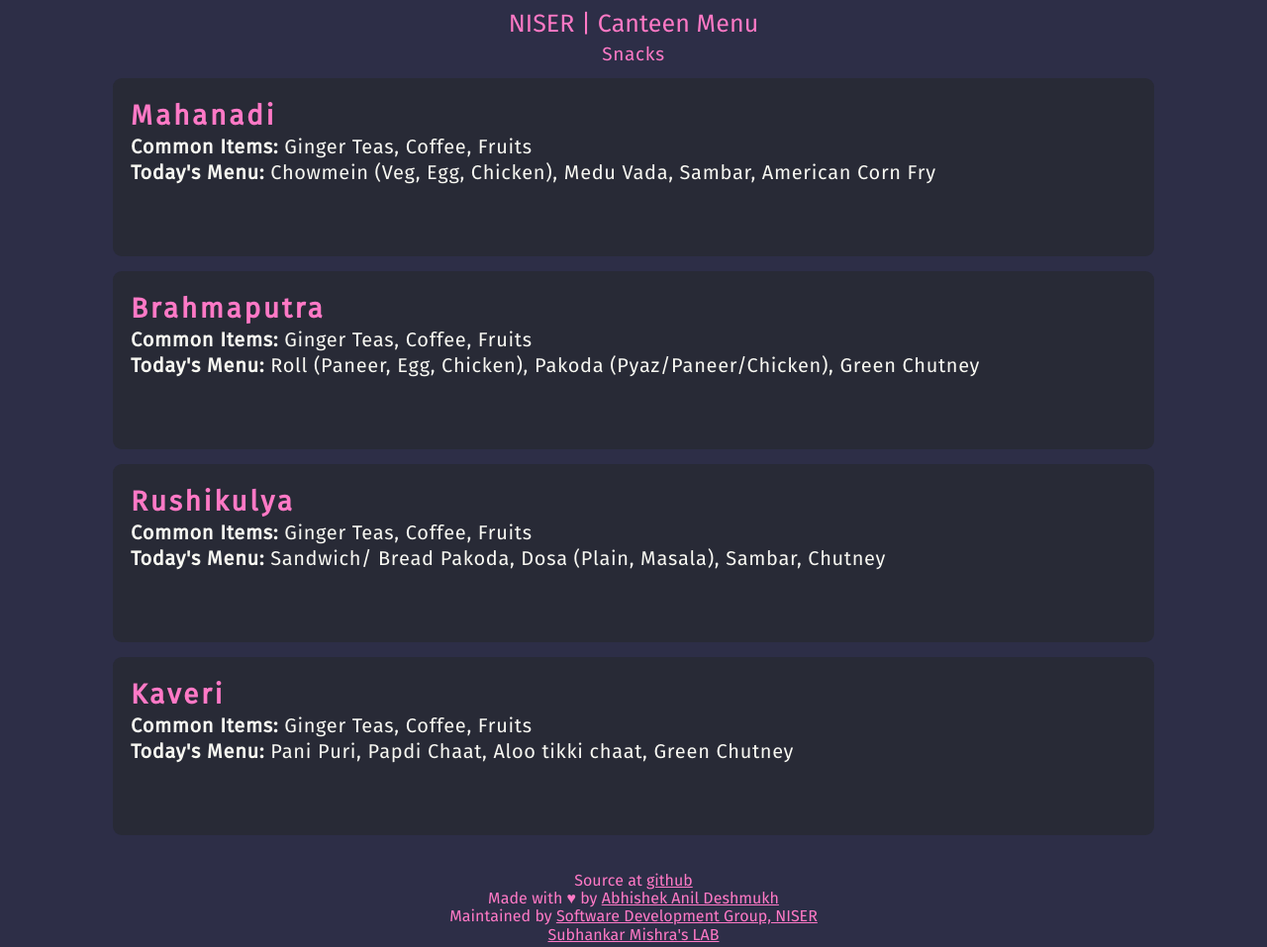
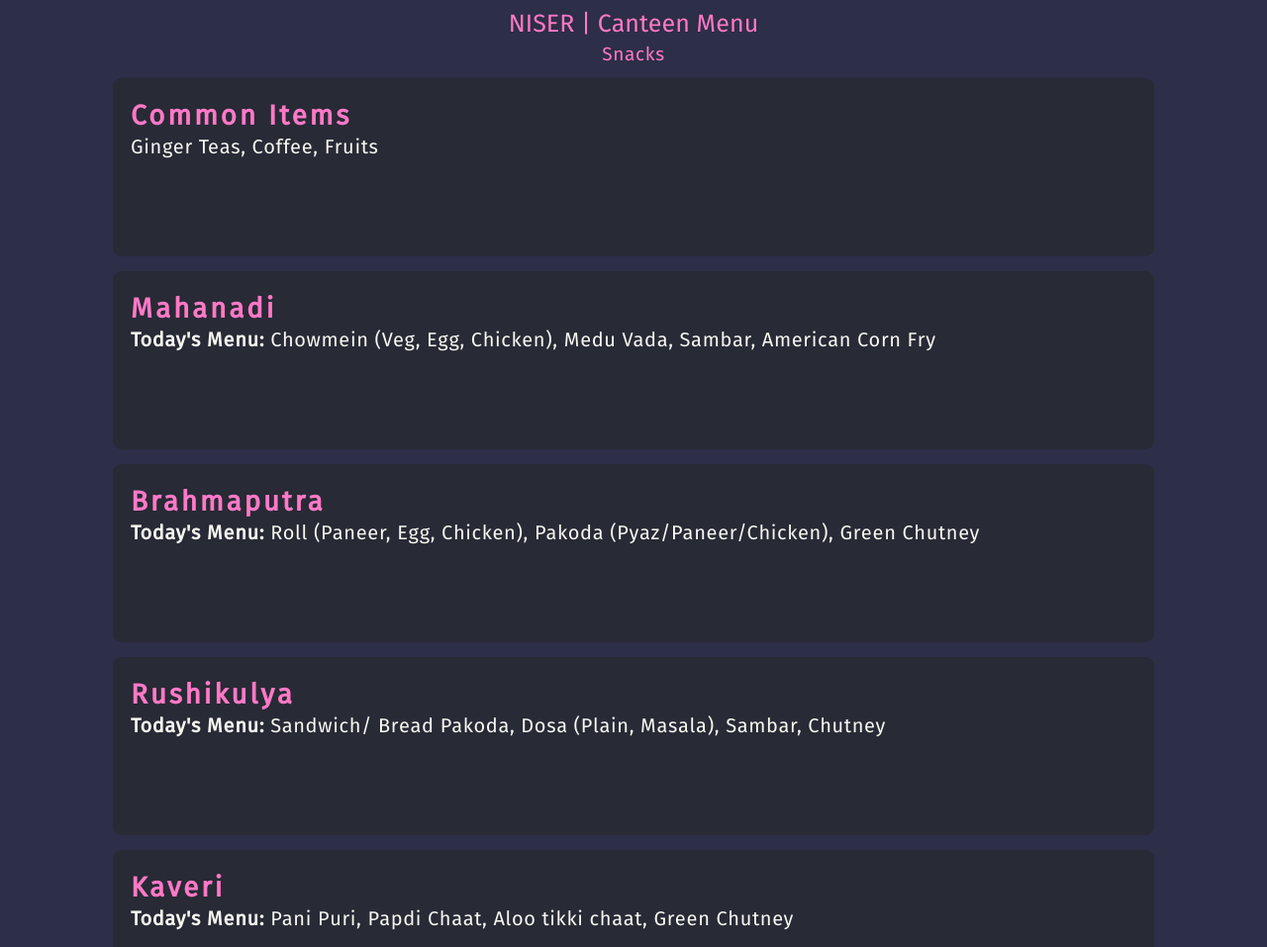
Before and after one commit to smlab-niser/canteenmenu, a plain HTML site: page index.html in a window 1280 px wide. Shown: the top 957 px of the page at 99% size. Drawn offline with Linux system fonts and the light colour scheme; no server answers.

Commit message:
added separate card for common items

```diff
--- a/index.html
+++ b/index.html
@@ -81,6 +81,6 @@
 
 <script src="./js/menu.js"></script>
 <!-- <script src="./js/script.js"></script> --> <!-- Changed name to handle caching problem -->
-<script src="./js/script_v2.js"></script>
+<script src="./js/script_v3.js"></script>
 
 </html>
--- a/js/script_v2.js
+++ b/js/script_v3.js
@@ -2,8 +2,8 @@ const d = new Date();
 let day = d.getDay();
 let hours = d.getHours();
 
-function construct_menu(commonItems, todaysItems, specialItem, note) {
-    const commonItemsString = commonItems.join(', ');
+function construct_menu(todaysItems, specialItem, note) {
+    // const commonItemsString = commonItems.join(', ');
     const todaysItemsString = todaysItems.join(', ');
 
     // console.log(specialItem);
@@ -14,8 +14,6 @@ function construct_menu(commonItems, todaysItems, specialItem, note) {
         r += `<b>Note from the HEC:</b> ${note}<br>`;
     }
     r += `
-    <b>Common Items:</b> ${commonItemsString}
-    <br>
     <b>Today's Menu:</b> ${todaysItemsString}
     `;
     if (specialItem) {
@@ -43,26 +41,24 @@ function addMeals(spl_items, notes) {
         //     - n  : settings for different canteens
         //     - 6:   their 1 is our 0 (in menu.js)... so to compensate that we
         //            had to add a number which is 1 less than a multiple of 7
+        commonItems = meal[7].join(', ');
+
         mahanadi = construct_menu(
-            meal[7],
             meal[(day + 1 + 6) % 7],
             get_item(spl_items, "Mahanadi", mealName),
             get_item(notes, "Mahanadi", mealName)
         );
         brahmaputra = construct_menu(
-            meal[7],
             meal[(day + 0 + 6) % 7],
             get_item(spl_items, "Brahmaputra", mealName),
             get_item(notes, "Brahmaputra", mealName)
         );
         rushikulya = construct_menu(
-            meal[7],
             meal[(day + 3 + 6) % 7],
             get_item(spl_items, "Rushikulya", mealName),
             get_item(notes, "Rushikulya", mealName)
         );
         kaveri = construct_menu(
-            meal[7],
             meal[(day + 2 + 6) % 7],
             get_item(spl_items, "Kaveri", mealName),
             get_item(notes, "Kaveri", mealName)
@@ -72,6 +68,10 @@ function addMeals(spl_items, notes) {
 
         element.innerHTML = `
         <div class="meal">${mealName.charAt(0).toUpperCase()}${mealName.slice(1)}</div>
+        <div class="canteen-card">
+            <span class="canteen-name">Common Items</span><br>
+            <span class="menu">${commonItems}</span>
+        </div>
         <div class="canteen-card">
             <span class="canteen-name">Mahanadi</span><br>
             <span class="menu">${mahanadi}</span>
```
